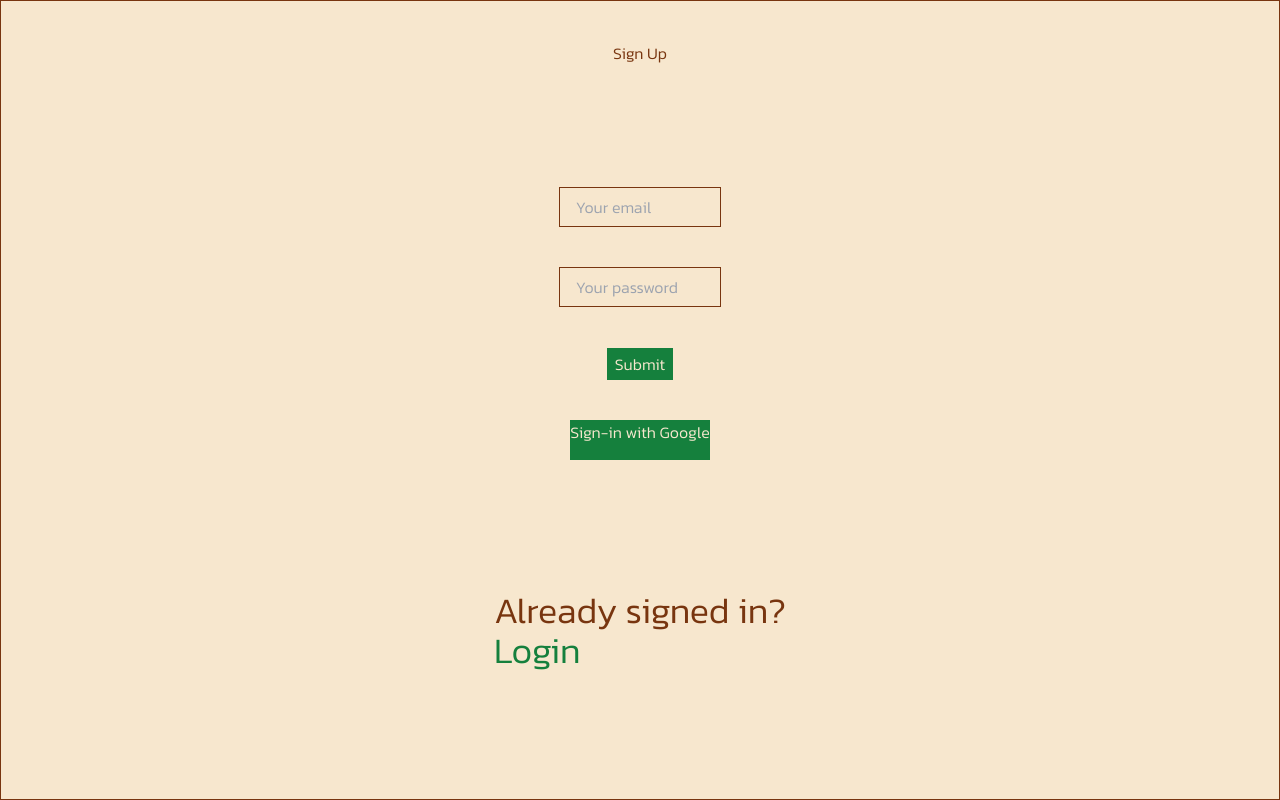
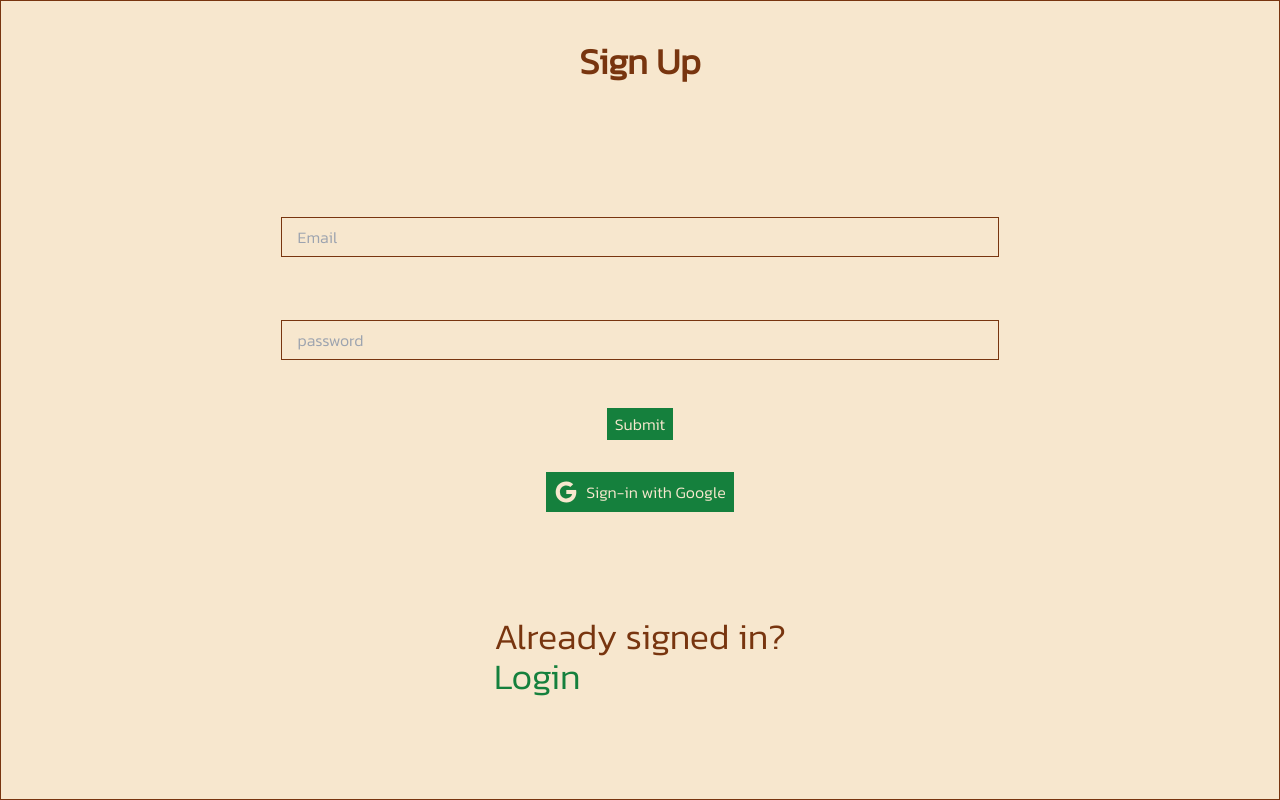
Before and after one commit to Divine-offishal/Jill-Foods, a React (Vite) app: page /signup in a window 1280 px wide. Shown: the top 800 px of the page. Built offline with nearby package versions, Linux system fonts and the light colour scheme.

Commit message:
👍 Firebase google auth method and form validation added

```diff
--- a/src/App.css
+++ b/src/App.css
@@ -16,4 +16,8 @@
   .max-input {
     @apply text-amber-900 h-10 md:w-7/12 w-9/12 border border-amber-900 bg-primary pl-4
   }
+
+  .focus-state {
+    @apply focus:border-2 focus:border-green-700 focus:bg-primary focus:text-green-700
+  }
 }
--- a/src/Pages/Auth/Login.jsx
+++ b/src/Pages/Auth/Login.jsx
@@ -34,10 +34,10 @@ const Login = () => {
         <h1 className='mt-10 section-header'>Login</h1>
 
         {/* Install zodd or formink for form validation */}
-        <form onSubmit={handleSubmit}>
-          <input className='h-10 w-9/12' placeholder='Your email' type='email' onChange={(e) => setEmail(e.target.value)}></input>
-          <input className='h-10 w-9/12' placeholder='Your password' type='password' onChange={(e) => setPassword(e.target.value)}></input>
-          <button type='submit' className='h-8 w-auto text-primary bg-green-700'>Submit</button>
+        <form onSubmit={handleSubmit} className='grid justify-items-center w-10/12'>
+          <input className='h-10 max-input' placeholder='Your email' type='email' onChange={(e) => setEmail(e.target.value)}></input>
+          <input className='h-10 max-input' placeholder='Your password' type='password' onChange={(e) => setPassword(e.target.value)}></input>
+          <button type='submit' className='h-8 w-auto text-primary bg-green-700 px-2 focus-state'>Submit</button>
         </form>
       </div>
     </div>
--- a/src/Pages/Auth/SignUp.jsx
+++ b/src/Pages/Auth/SignUp.jsx
@@ -1,75 +1,98 @@
-import React, { useState } from 'react'
+import React from 'react'
 import { toast, Toaster } from 'react-hot-toast'
+
+// Firebase imports
 import { auth, provider} from '../../firebase'
-import { createUserWithEmailAndPassword,  signInWithPopup} from 'firebase/auth'
+import { createUserWithEmailAndPassword,  signInWithPopup, GoogleAuthProvider} from 'firebase/auth'
 import { NavLink, useNavigate } from 'react-router-dom'
 
+// IonIcon imports
+import { IonIcon } from '@ionic/react'
+import { logoGoogle } from 'ionicons/icons'
+
+// formik imports
+import { Formik, Form, Field, ErrorMessage} from 'formik'
+import { validationSchema } from './utils/validationSchema'
+
+
+
+
 const Signin = () => {
-
-  const [email, setEmail] = useState('')
-  const [password, setPassword] = useState('')
-  const navigate = useNavigate
+  const navigate = useNavigate()
 
 
   // This function handles signIn with email and password
-  const handleSubmit = (e) => {
-    e.preventDefault();
-    createUserWithEmailAndPassword(auth, email, password)
-      .then((userCredential) => {
-        // Signed up
-        const user = userCredential.user;
+  const handleSubmit = async (values, { setSubmitting }) => {
+    try {
+      const { email, password } = values;
+      await createUserWithEmailAndPassword(auth, email, password);
+      toast.success('Logged in successfully!');
+      navigate('/login')
+    } catch (error) {
+      const errorCode = error.code;
+      const errorMessage = error.message;
+      toast.error(errorCode, errorMessage)
+    } finally {
+      setSubmitting(false);
+    }
+  }
+
+
+  // This function handles signin with google
+  const handleClick = () => {
+    return signInWithPopup(auth, provider)
+      .then((result) => {
+        const credential = GoogleAuthProvider.credentialFromResult(result);
+        const token = credential.accessToken;
+        const user = result.user;
         console.log(user);
-        navigate('/login')
+        toast.success('Logged in')
+        navigate('/');
       })
       .catch((error) => {
         const errorCode = error.code;
         const errorMessage = error.message;
-        console.log(errorCode, errorMessage);
         toast.error(errorCode, errorMessage)
       });
-  }
+  };
 
-  // This function handles signin with google
-  const handleClick = () => {
-    signInWithPopup(auth, provider)
-      .then((result) => {
-        // This gives you a Google Access Token. You can use it to access the Google API.
-        const credential = GoogleAuthProvider.credentialFromResult(result);
-        const token = credential.accessToken;
-        // The signed-in user info.
-        const user = result.user;
-        // IdP data available using getAdditionalUserInfo(result)
-        // ...
-        navigate('/login')
-      }).catch((error) => {
-        // Handle Errors here.
-        const errorCode = error.code;
-        const errorMessage = error.message;
-        // The email of the user's account used.
-
-        // The AuthCredential type that was used.
-        const credential = GoogleAuthProvider.credentialFromError(error);
-        // ...
-      });
-  }
 
   return (
     <div className='w-screen h-screen '>
-      <Toaster/>
       <div className='w-screen h-screen z-[99999] fixed top-0 border border-amber-900 text-amber-900 bg-primary grid justify-items-center'>
-        <h1 className='mt-10'>Sign Up</h1>
+        <Toaster/>
+        <h1 className='mt-10 section-header'>Sign Up</h1>
 
         {/* Install zodd or formink for form validation */}
-        <form onSubmit={handleSubmit} className='grid justify-items-center'>
-          <input className='h-10 w-9/12 max-input' placeholder='Your email' type='email' onChange={(e) => setEmail(e.target.value)}></input>
-          <input className='h-10 w-9/12 max-input' placeholder='Your password' type='password' onChange={(e) => setPassword(e.target.value)}></input>
-          <div>
-            <button type='submit' className='bg-green-700 h-8 px-2 text-primary'>Submit</button>
-          </div>
-        </form>
+        <Formik
+            initialValues={{ email: '', password: '' }}
+            validationSchema={validationSchema}
+            onSubmit={handleSubmit}>
+            {({isSubmitting}) => (
+              <Form className='grid justify-items-center w-9/12'>
+                <div className='w-full grid justify-items-center my-4'>
+                  <Field type="email" name="email" placeholder="Email" className='h-10 w-9/12 max-input '/>
+                  <ErrorMessage name="email" component="div" className='text-red-500 text-xl font-bold'/>
+                </div>
+                <div className='w-full grid justify-items-center my-4'>
+                  <Field type="password" name="password" placeholder="password" className='h-10 w-9/12 max-input'/>
+                  <ErrorMessage name="password" component="div" className='text-red-500 text-xl font-bold'/>
+                </div>
+
+                <div>
+                  <button type='submit' className='bg-green-700 h-8 px-2 text-primary focus-state disabled:bg-green-700/50' disabled={isSubmitting}>Submit</button>
+                </div>
+              </Form>
+            )}
+
+        </Formik>
 
         <span onClick={handleClick}>
-          <div className='h-10 w-auto bg-green-700 text-primary'>Sign-in with Google</div>
+          <div className='h-10 w-auto flex bg-green-700 text-primary px-2 pt-2 focus-state'>
+            <span className='text-2xl mr-2'>
+              <IonIcon icon={logoGoogle}/>
+            </span>
+            Sign-in with Google</div>
         </span>
 
         <span className='flex justify-center text-amber-900 text-4xl my-2'>
@@ -82,3 +105,23 @@ const Signin = () => {
 }
 
 export default Signin
+
+
+
+
+
+
+
+// createUserWithEmailAndPassword(auth, email, password)
+    //   .then((userCredential) => {
+    //     // Signed up
+    //     const user = userCredential.user;
+    //     console.log(user);
+    //     navigate('/login')
+    //   })
+    //   .catch((error) => {
+    //     const errorCode = error.code;
+    //     const errorMessage = error.message;
+    //     console.log(errorCode, errorMessage);
+    //     toast.error(errorCode, errorMessage)
+    //   });
--- /dev/null
+++ b/src/Pages/Auth/utils/validationSchema.jsx
@@ -0,0 +1,11 @@
+import * as Yup from 'yup';
+
+
+export const validationSchema = Yup.object().shape({
+  email: Yup.string()
+    .email('Invalid email')
+    .required('Required'),
+  password: Yup.string()
+    .required('Required')
+    .min(6, 'Password must be at least 6 characters')
+});
--- a/src/firebase.jsx
+++ b/src/firebase.jsx
@@ -1,6 +1,6 @@
 // Import the functions you need from the SDKs you need
 import { initializeApp } from "firebase/app";
-import { getAuth, GoogleAuthProvider} from 'firebase/auth'
+import { getAuth, GoogleAuthProvider } from 'firebase/auth'
 
 // TODO: Add SDKs for Firebase products that you want to use
 // https://firebase.google.com/docs/web/setup#available-libraries
```
